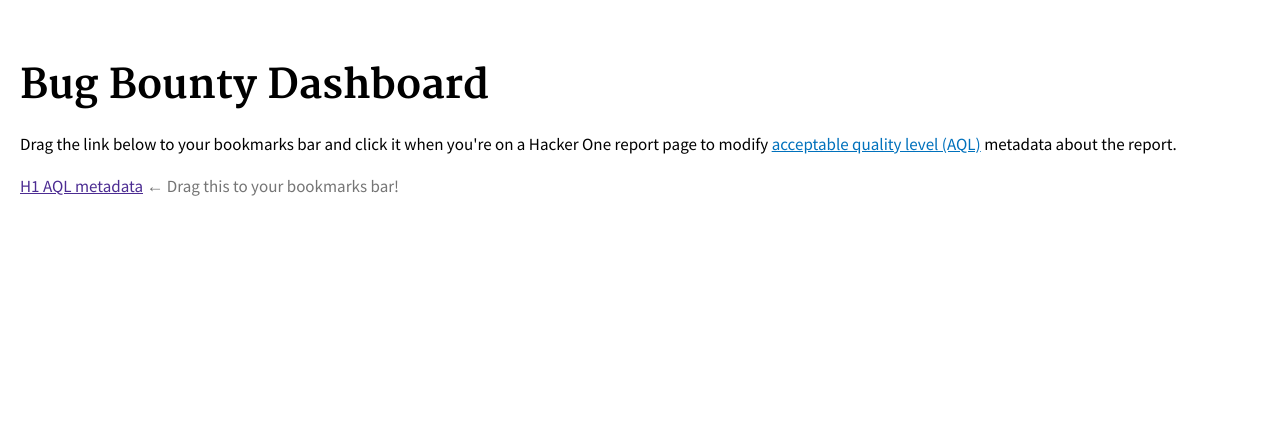
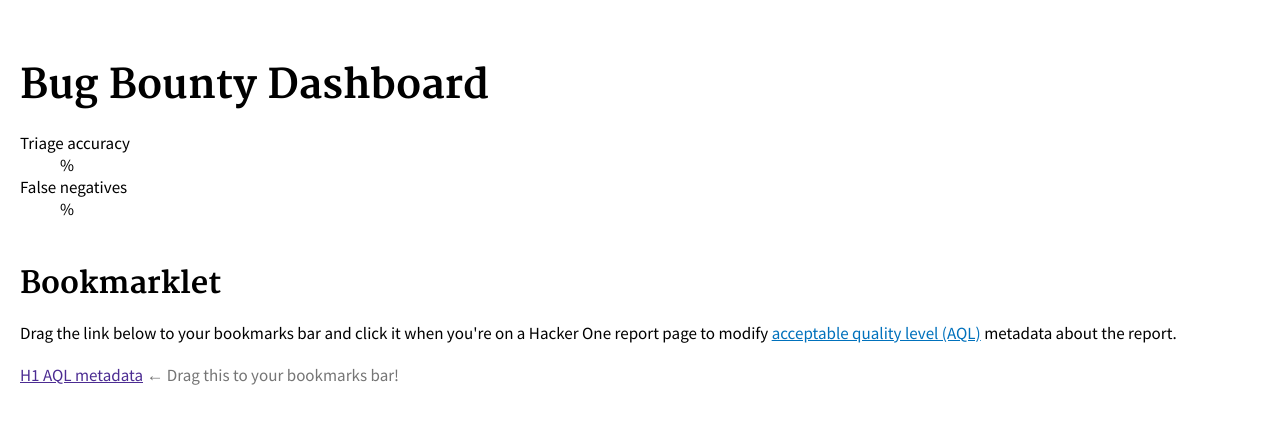
Before and after one commit to 18F/tts-bug-bounty-dashboard, a Python web app: template dashboard/jinja2/index.html in a window 1280 px wide. Shown: the top 424 px of the page. Run offline with Jinja, Linux system fonts and the light colour scheme; the template is opened without the code that fills it, so the values that code supplies are empty.

Commit message:
show triage accuracy, false negatives.

```diff
--- a/dashboard/jinja2/index.html
+++ b/dashboard/jinja2/index.html
@@ -10,6 +10,13 @@
 </style>
 <title>Bug Bounty Dashboard</title>
 <h1>Bug Bounty Dashboard</h1>
+<dl>
+  <dt>Triage accuracy</dt>
+  <dd>{{ stats.triage_accuracy }}%</dd>
+  <dt>False negatives</dt>
+  <dd>{{ stats.false_negatives }}%</dd>
+</dl>
+<h2>Bookmarklet</h2>
 <p>Drag the link below to your bookmarks bar and click it when you're on a Hacker One report page to modify <a href="https://github.com/18F/tts-buy-bug-bounty/blob/master/solicitation_documents/004_QASP.md#21-performance-requirements-matrix">acceptable quality level (AQL)</a> metadata about the report.</p>
 <a href="{{ bookmarklet_url }}">H1 AQL metadata</a> <span class="usa-form-hint">← Drag this to your bookmarks bar!</span>
 <script src="{{ static('vendor/uswds-1.1.0/js/uswds.js') }}"></script>
```
Also changed, not shown: dashboard/views.py (+20 -0 lines).
